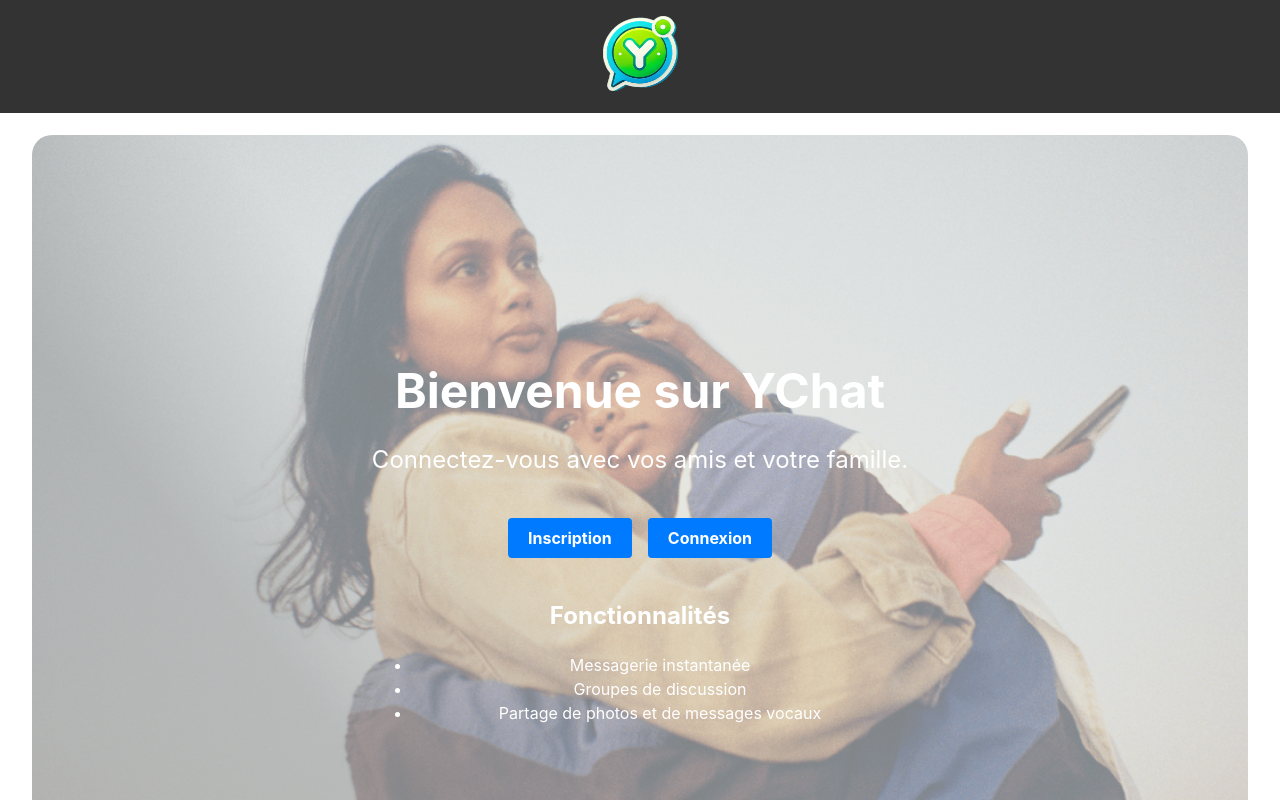
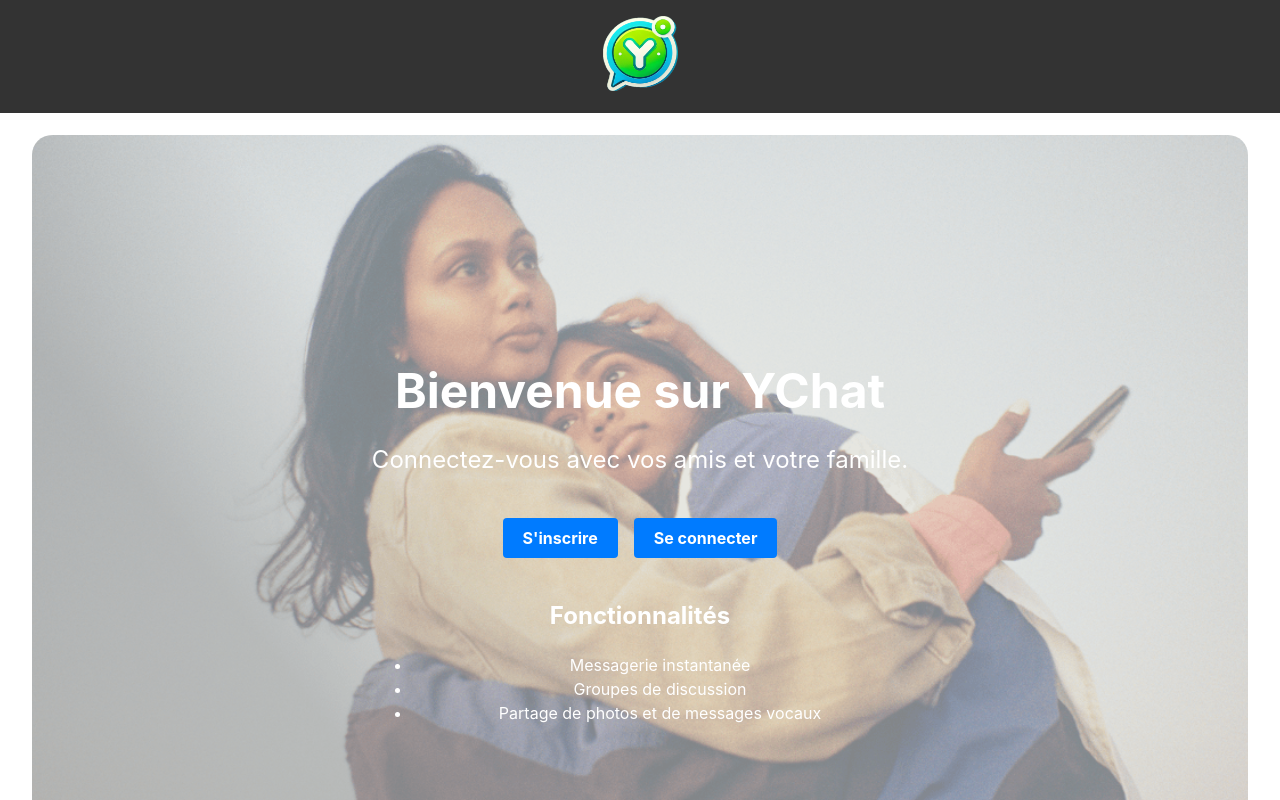
Before and after one commit to Forantis/YChat, a React (Vite) app: page / in a window 1280 px wide. Shown: the top 800 px of the page. Built offline with nearby package versions, Linux system fonts and the light colour scheme.

Commit message:
Add - codePage: Modals lié au fonctions utilisateurs

```diff
--- a/src/App.tsx
+++ b/src/App.tsx
@@ -1,4 +1,3 @@
-import { useState } from 'react'
 import NavBar from './components/UI/NavBar/NavBar'
 import LandingPage from './components/LandingPage/LandingPage'
 import Footer from './components/UI/Footer/Footer'
--- /dev/null
+++ b/src/components/Auth/Modals/LogInModal.tsx
@@ -0,0 +1,42 @@
+import React, { useState } from 'react';
+import Modal, { ModalHeader, ModalBody, ModalFooter } from '../../UI/Modal/Modal';
+import Button from '../../UI/Button/Button';
+
+const LogInModal: React.FC = () => {
+    const [show, setShow] = useState(false);
+
+    const handleLogin = () => {
+        // Logic for handling login
+        console.log("Logging in...");
+        setShow(false);
+    };
+
+    return (
+        <>
+            <Button onClick={() => setShow(true)}>Se connecter</Button>
+            <Modal show={show} setShow={setShow}>
+                <ModalHeader>
+                    <h2>Se connecter</h2>
+                </ModalHeader>
+                <ModalBody>
+                    <form>
+                        <div>
+                            <label htmlFor="username">Email :</label>
+                            <input type="email" id="email" name="email" required />
+                        </div>
+                        <div>
+                            <label htmlFor="password">Mot de passe :</label>
+                            <input type="password" id="password" name="password" required />
+                        </div>
+                    </form>
+                </ModalBody>
+                <ModalFooter>
+                    <Button onClick={handleLogin}>Se connecter</Button>
+                    <Button onClick={() => setShow(false)}>Annuler</Button>
+                </ModalFooter>
+            </Modal>
+        </>
+    );
+};
+
+export default LogInModal;
--- /dev/null
+++ b/src/components/Auth/Modals/SignUpModal.tsx
@@ -0,0 +1,42 @@
+import React, { useState } from 'react';
+import Modal, { ModalHeader, ModalBody, ModalFooter } from '../../UI/Modal/Modal';
+import Button from '../../UI/Button/Button';
+
+const SignUpModal: React.FC = () => {
+    const [show, setShow] = useState(false);
+
+    const handleLogin = () => {
+        // Logic for handling login
+        console.log("Création de compte...");
+        setShow(false);
+    };
+
+    return (
+        <>
+            <Button onClick={() => setShow(true)}>S'inscrire</Button>
+            <Modal show={show} setShow={setShow}>
+                <ModalHeader>
+                    <h2>Crée un compte</h2>
+                </ModalHeader>
+                <ModalBody>
+                    <form>
+                        <div>
+                            <label htmlFor="username">Email :</label>
+                            <input type="email" id="email" name="email" required />
+                        </div>
+                        <div>
+                            <label htmlFor="password">Mot de passe :</label>
+                            <input type="password" id="password" name="password" required />
+                        </div>
+                    </form>
+                </ModalBody>
+                <ModalFooter>
+                    <Button onClick={handleLogin}>S'inscrire</Button>
+                    <Button onClick={() => setShow(false)}>Annuler</Button>
+                </ModalFooter>
+            </Modal>
+        </>
+    );
+};
+
+export default SignUpModal;
--- a/src/components/LandingPage/LandingPage.tsx
+++ b/src/components/LandingPage/LandingPage.tsx
@@ -1,10 +1,10 @@
 import React from 'react';
 import './LandingPage.scss';
-import Button from '../UI/Button/Button';
+import LogInModal from '../Auth/Modals/LogInModal';
+import SignUpModal from '../Auth/Modals/SignUpModal';
 
 const LandingPage: React.FC = () => {
     return (
-
         <div className="landing-page">
             <div className='landing-page__background'>
                 <img src="./images/Image_LP.png" alt="YChat logo" className="images_LP">
@@ -13,8 +13,8 @@ const LandingPage: React.FC = () => {
             <div className="landing-page__titre">
                 <h1>Bienvenue sur YChat</h1>
                 <p>Connectez-vous avec vos amis et votre famille.</p>
-                <Button onClick={() => console.log('Inscription button clicked')}>Inscription</Button>
-                <Button onClick={() => console.log('Connexion button clicked')}>Connexion</Button>
+                <SignUpModal />
+                <LogInModal />
                 <section className="landing-page__features">
                     <h2>Fonctionnalités</h2>
                     <ul>
```
